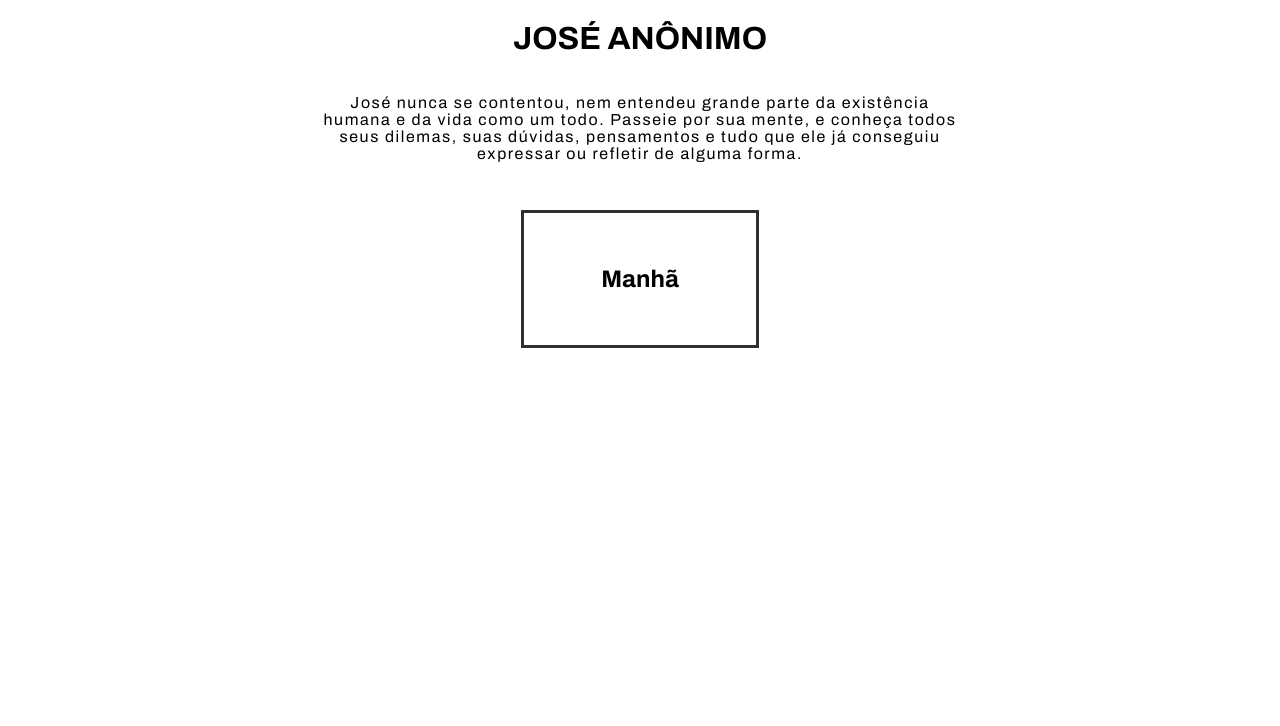
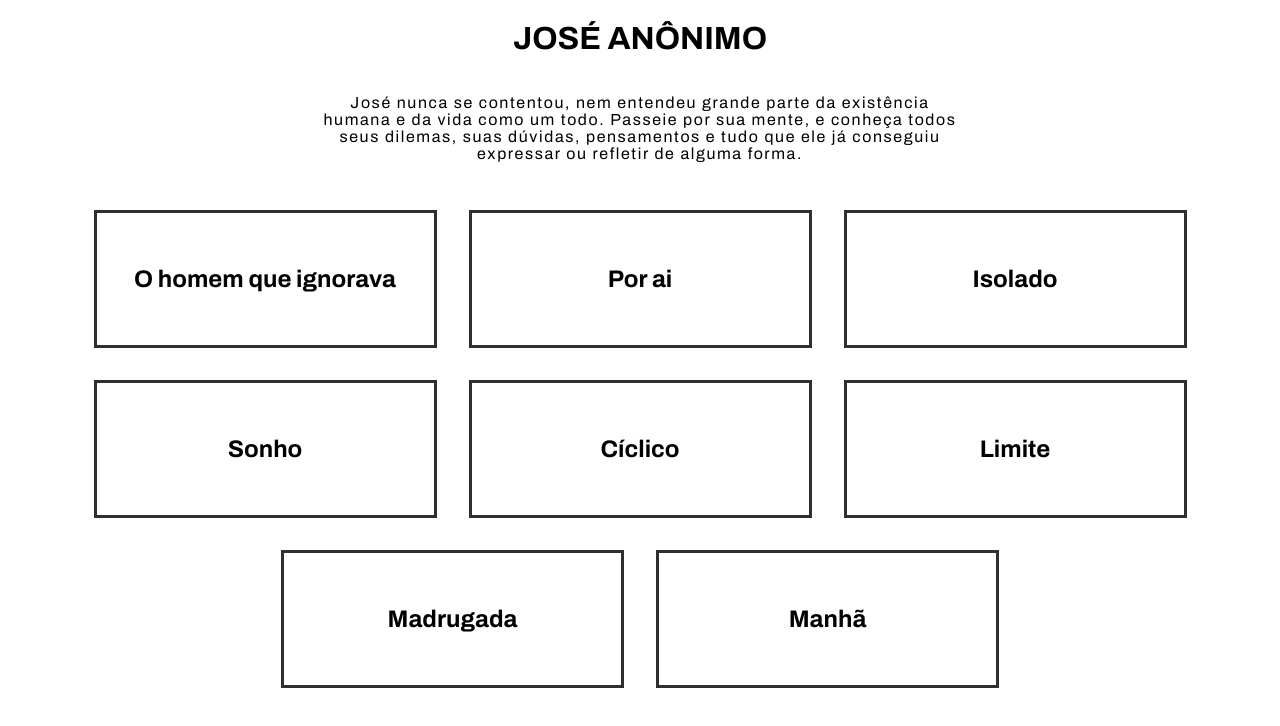
Before and after one commit to baptixta/jose-anonimo, a React (Create React App) app: page / in a window 1280 px wide. Shown: the top 726 px of the page. Built offline with nearby package versions, Linux system fonts and the light colour scheme.

Commit message:
poems name from json

```diff
--- a/src/App.js
+++ b/src/App.js
@@ -5,8 +5,10 @@ import Card from './Components/Card/index'
 function App() {
   return (
     <div className="App">
-      <HeaderJose></HeaderJose>
-      <Card></Card>
+      <HeaderJose />
+      <div className="Poems">
+        <Card />
+      </div>
     </div>
   );
 }
--- a/src/Components/Card/index.js
+++ b/src/Components/Card/index.js
@@ -1,12 +1,18 @@
 import React from 'react'
 import './style.scss'
+import Poems from '../../Data/poems.json'
 
 const Card = () => {
     return (
-        <div className="card">
-            {/* <h2>{poem.name}</h2> */}
-            <h2>Manhã</h2>
-        </div>
+        <>
+            {Poems.map((poem, index) => {
+                return (
+                    <div className="card">
+                    <h2 key={ index }>{poem.title}</h2>
+                    </div>
+                )
+            })}
+        </>
     )
 }
 
--- a/src/Components/Card/style.scss
+++ b/src/Components/Card/style.scss
@@ -1,13 +1,15 @@
 .card {
     align-items: center;
     border: 3px solid #2f2f2f;
+    cursor: pointer;
     display: flex;
     flex-direction: column;
     font-family: 'Archivo';
     justify-content: center;
-    margin: 1rem auto;
+    margin: 1rem;
     min-height: 100px;
-    min-width: 200px;
+    min-width: 305px;
+    max-width: 305px;
     padding: 1rem;
     transition: all .3s ease;
 
--- a/src/index.css
+++ b/src/index.css
@@ -20,3 +20,11 @@ code {
   flex-direction: column;
   justify-content: center;
 }
+
+.Poems {
+  align-items: center;
+  display: flex;
+  flex-wrap: wrap;
+  justify-content: center;
+  max-width: 1200px;
+}
```
Also changed, not shown: src/Pages/poem.js (added, +19 -0 lines).
